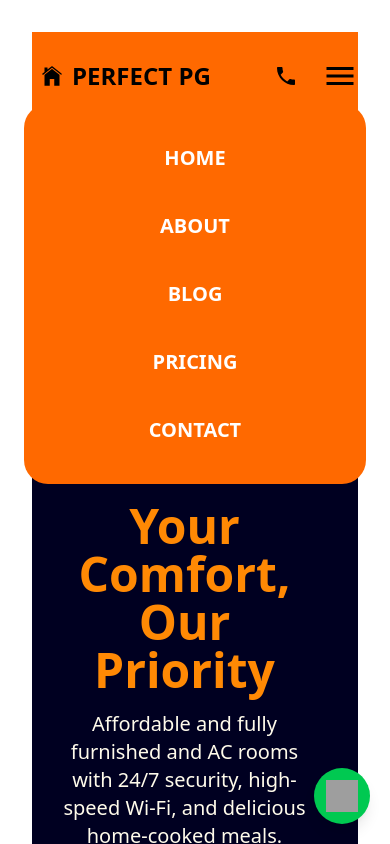
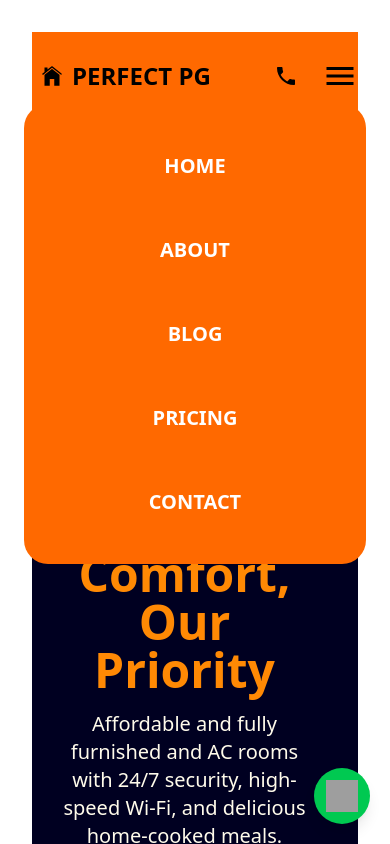
Before and after one commit to Master-harsh/Proj_PG, a React (Vite) app: page / in a window 390 px wide. Both pictures are taken after a click on the element 340 px from the left and 76 px from the top of the page. Shown: the top 844 px of the page. Built offline with nearby package versions, Linux system fonts and the light colour scheme; grey boxes are pictures that could not be loaded.

Commit message:
Updated code

```diff
--- a/src/Components/Contact.jsx
+++ b/src/Components/Contact.jsx
@@ -38,7 +38,7 @@ export default function ContactSection() {
         </div>
 
         {/* Right Side - Google Map */}
-        <div className="rounded-lg overflow-hidden shadow-lg">
+        <div className="rounded-lg overflow-hidden shadow-lg h-[300px] sm:h-[400px]">
           <iframe src="https://www.google.com/maps/embed?pb=!1m18!1m12!1m3!1d7006.566709632943!2d77.30093199330463!3d28.59127510274882!2m3!1f0!2f0!3f0!3m2!1i1024!2i768!4f13.1!3m3!1m2!1s0x390ce59cfb2afc81%3A0xe56f13e6d57960c2!2sPREFECT%20GIRLS%20PG%20NEW%20ASHOK%20NAGAR!5e0!3m2!1sen!2sin!4v1755181315765!5m2!1sen!2sin" width="100%"
             height="100%"
             style={{ minHeight: "400px", border: "0" }}
--- a/src/Components/Navbar.jsx
+++ b/src/Components/Navbar.jsx
@@ -71,7 +71,7 @@ function Navbar() {
       </nav>
 
       {/* Mobile sidebar section */}
-      <ResponsiveMenu open={open} />
+      <ResponsiveMenu open={open} setOpen={setOpen} />
     </>
   );
 }
--- a/src/Components/ResponsiveMenu.jsx
+++ b/src/Components/ResponsiveMenu.jsx
@@ -1,12 +1,19 @@
 import React from 'react'
 import { motion, AnimatePresence } from 'framer-motion';
 
-function ResponsiveMenu({open}) {
+function ResponsiveMenu({ open, setOpen }) {
+  const scrollToSection = (sectionId) => {
+    const section = document.getElementById(sectionId);
+    if (section) {
+      section.scrollIntoView({ behavior: "smooth" });
+      setOpen(false); // Close sidebar after click
+    }
+  };
+
   return (
     <>
       <AnimatePresence mode='wait'>
-            {
-                open && (
+        {open && (
           <motion.div
             initial={{ opacity: 0, y: -100 }}
             animate={{ opacity: 1, y: 0 }}
@@ -14,22 +21,45 @@ function ResponsiveMenu({open}) {
             transition={{ duration: 0.3 }}
             className="absolute top-20 left-0 w-full h-screen z-20"
           >
-
             <div className='text-xl font-semibold uppercase bg-orange-500 text-white py-10 m-6 rounded-3xl'>
-                        <ul className='flex flex-col justyfy-center item-center gap-10'>
-                            <li className='hover:bg-amber-100 hover:text-orange-500'>Home</li>
-                            <li className='hover:bg-amber-100 hover:text-orange-500'>About</li>
-                            <li className='hover:bg-amber-100 hover:text-orange-500'>Blog</li>
-                            <li className='hover:bg-amber-100 hover:text-orange-500'>Pricing</li>
-                            <li className='hover:bg-amber-100 hover:text-orange-500'>Contact</li>
+              <ul className='flex flex-col justify-center items-center gap-10'>
+                <li
+                  onClick={() => scrollToSection("home")}
+                  className='hover:bg-amber-100 hover:text-orange-500 cursor-pointer px-4 py-2 rounded-md'
+                >
+                  Home
+                </li>
+                <li
+                  onClick={() => scrollToSection("about")}
+                  className='hover:bg-amber-100 hover:text-orange-500 cursor-pointer px-4 py-2 rounded-md'
+                >
+                  About
+                </li>
+                <li
+                  onClick={() => scrollToSection("blog")}
+                  className='hover:bg-amber-100 hover:text-orange-500 cursor-pointer px-4 py-2 rounded-md'
+                >
+                  Blog
+                </li>
+                <li
+                  onClick={() => scrollToSection("pricing")}
+                  className='hover:bg-amber-100 hover:text-orange-500 cursor-pointer px-4 py-2 rounded-md'
+                >
+                  Pricing
+                </li>
+                <li
+                  onClick={() => scrollToSection("contact")}
+                  className='hover:bg-amber-100 hover:text-orange-500 cursor-pointer px-4 py-2 rounded-md'
+                >
+                  Contact
+                </li>
               </ul>
             </div>
           </motion.div>
-                )
-            }
+        )}
       </AnimatePresence>
     </>
-  )
+  );
 }
 
-export default ResponsiveMenu
+export default ResponsiveMenu;
```
Lines whose indentation alone changed are shown as unchanged.
